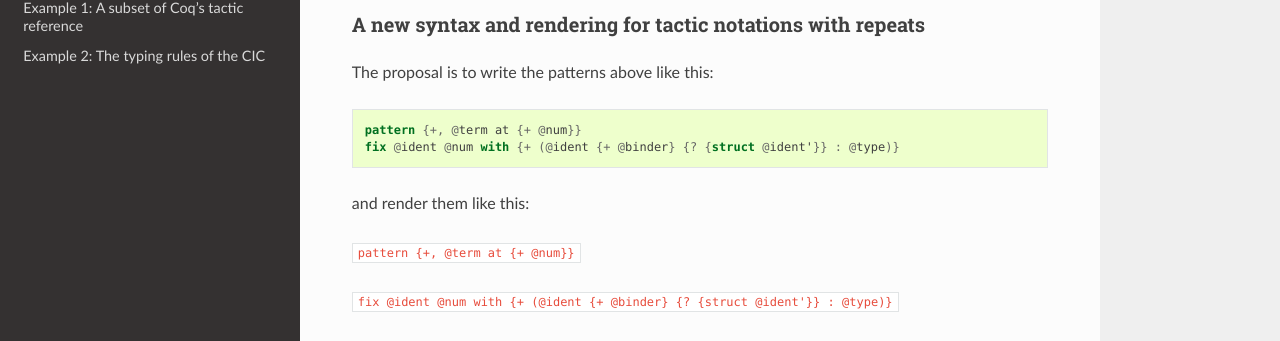
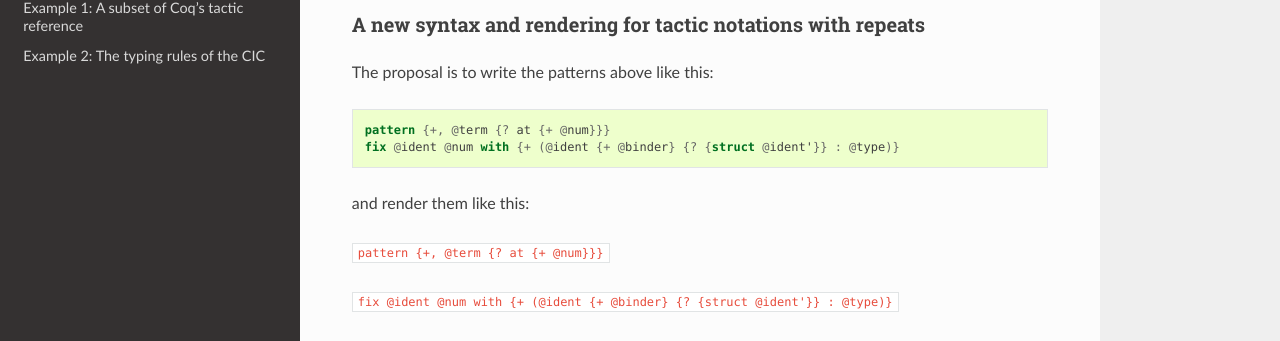
Before and after one commit to cpitclaudel/coq-rst, a Sphinx documentation site: the page built from sphinx/index.rst, in a window 1280 px wide and 900 px high, scrolled down 383 px. Shown: the part 137-478 px from the top of the window. Built offline with Sphinx 7.4.7 and the Read the Docs theme 2.0.0, drawn with Linux system fonts in a browser that asks for light colours; cross-references to code outside the pages are shown as plain code.

Commit message:
Fix typo

```diff
--- a/sphinx/index.rst
+++ b/sphinx/index.rst
@@ -28,12 +28,12 @@
 
 The proposal is to write the patterns above like this::
 
-    pattern {+, @term at {+ @num}}
+    pattern {+, @term {? at {+ @num}}}
     fix @ident @num with {+ (@ident {+ @binder} {? {struct @ident'}} : @type)}
 
 and render them like this:
 
-:notation:`pattern {+, @term at {+ @num}}`
+:notation:`pattern {+, @term {? at {+ @num}}}`
 
 :notation:`fix @ident @num with {+ (@ident {+ @binder} {? {struct @ident'}} : @type)}`
 
```
